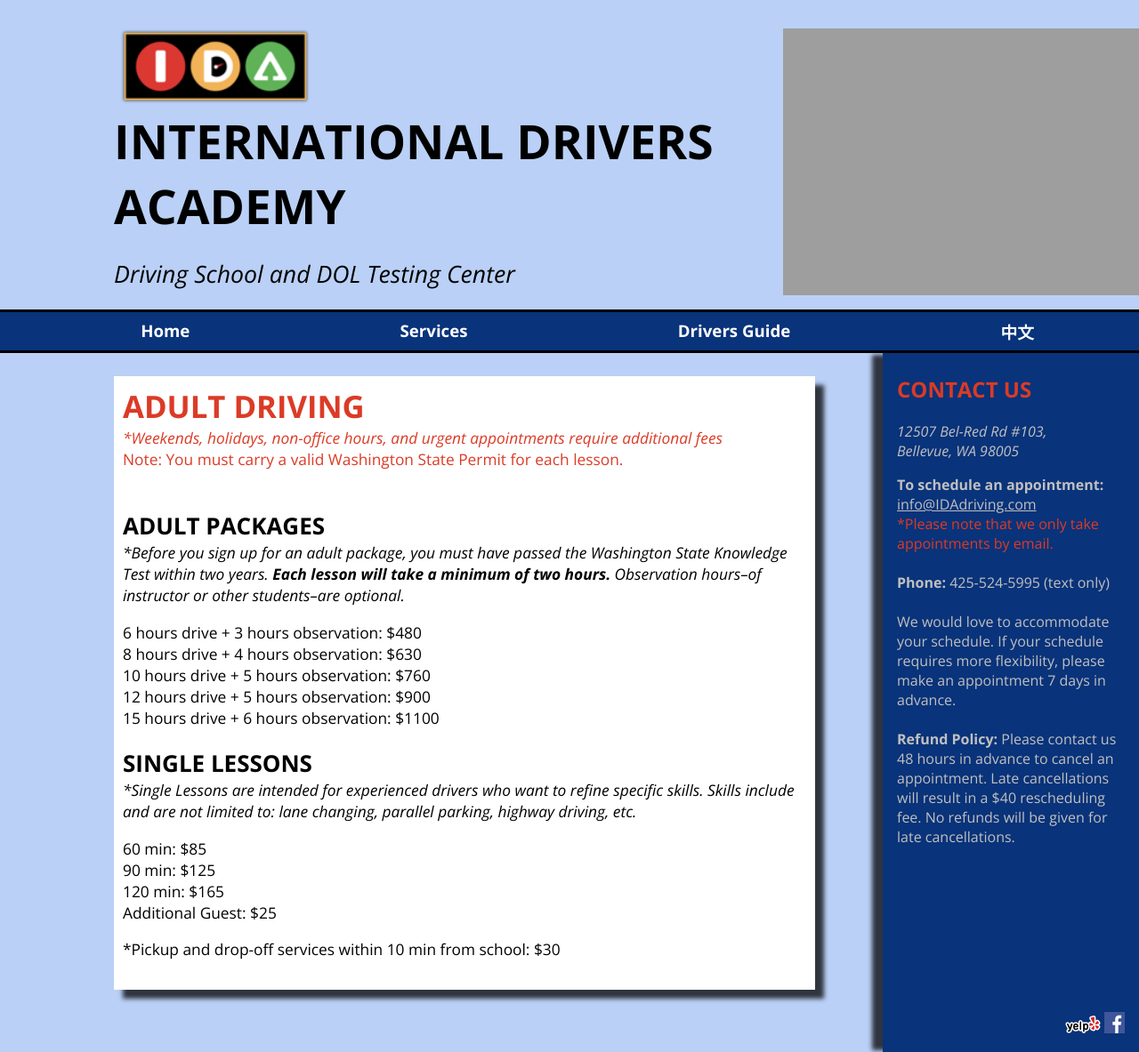
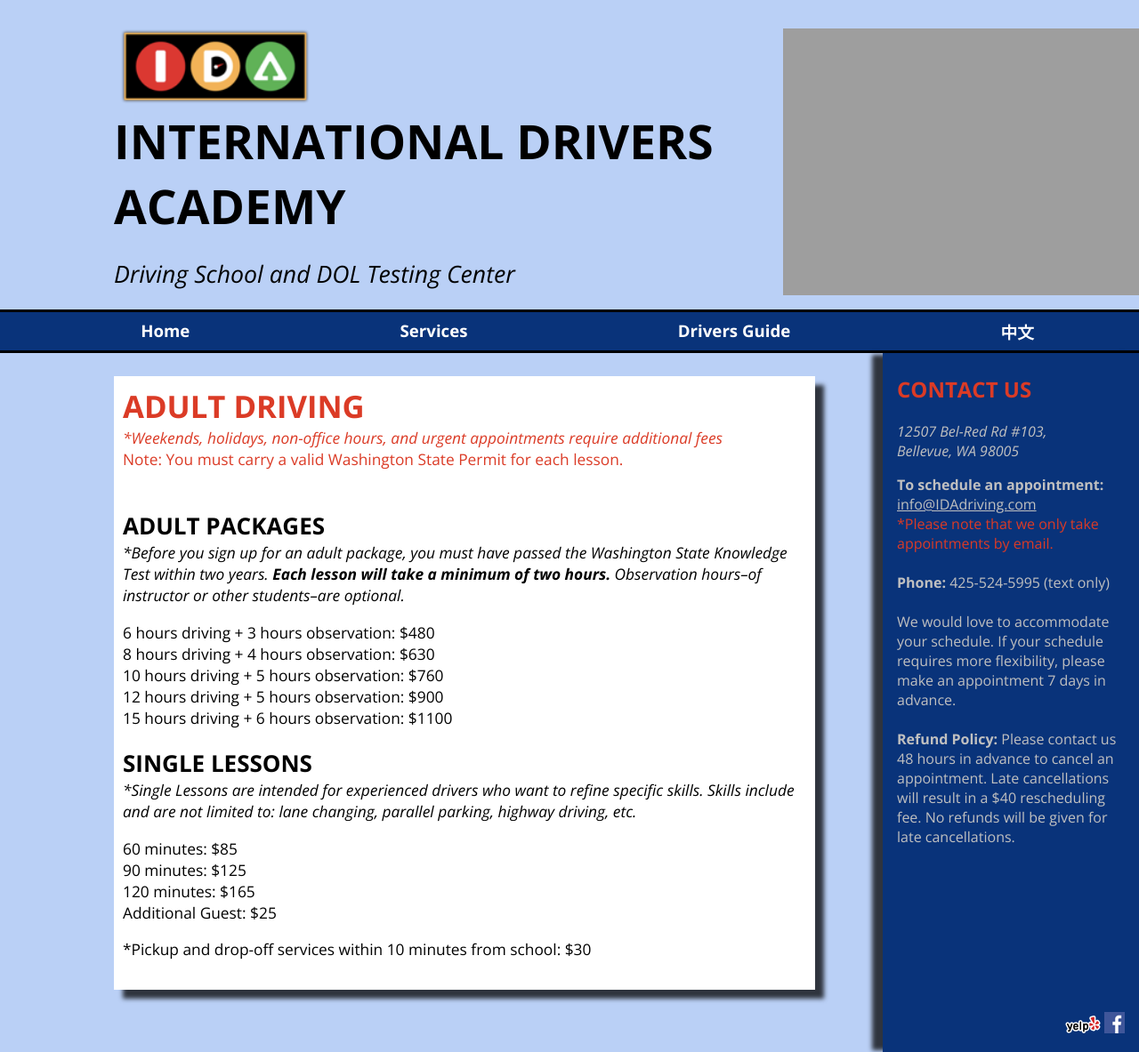
Before and after one commit to mariazh/IDA-Driving, a Jekyll site: the page built from adult-driving.html, in a window 1280 px wide. Shown: the whole page at 89% size. Built offline with Jekyll 4.4.1, drawn with Linux system fonts in a browser that asks for light colours; grey boxes are pictures that could not be loaded.

Commit message:
Update adult-driving.html

```diff
--- a/adult-driving.html
+++ b/adult-driving.html
@@ -18,11 +18,11 @@ permalink: /adult-driving
     minimum of two hours.</strong> Observation hours–of instructor or other students–are optional.
 </p>
 <p>
-    6 hours drive + 3 hours observation: $480<br>
-    8 hours drive + 4 hours observation: $630<br>
-    10 hours drive + 5 hours observation: $760<br>
-    12 hours drive + 5 hours observation: $900<br>
-    15 hours drive + 6 hours observation: $1100
+    6 hours driving + 3 hours observation: $480<br>
+    8 hours driving + 4 hours observation: $630<br>
+    10 hours driving + 5 hours observation: $760<br>
+    12 hours driving + 5 hours observation: $900<br>
+    15 hours driving + 6 hours observation: $1100
 </p>
 
 
@@ -34,12 +34,12 @@ permalink: /adult-driving
 </p>
 
 <p>
-    60 min: $85<br>
-    90 min: $125<br>
-    120 min: $165<br>
+    60 minutes: $85<br>
+    90 minutes: $125<br>
+    120 minutes: $165<br>
     Additional Guest: $25
 </p>
 
 <p>
-    *Pickup and drop-off services within 10 min from school: $30
+    *Pickup and drop-off services within 10 minutes from school: $30
 </p>
```
